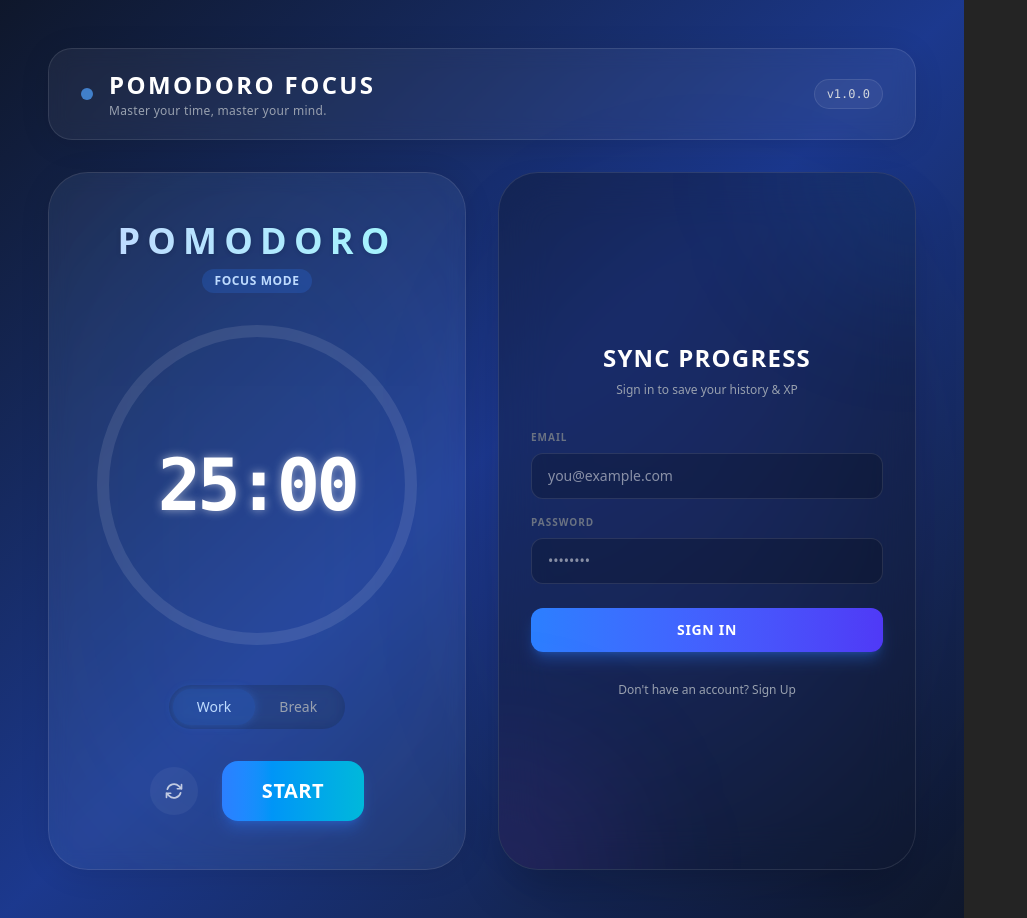
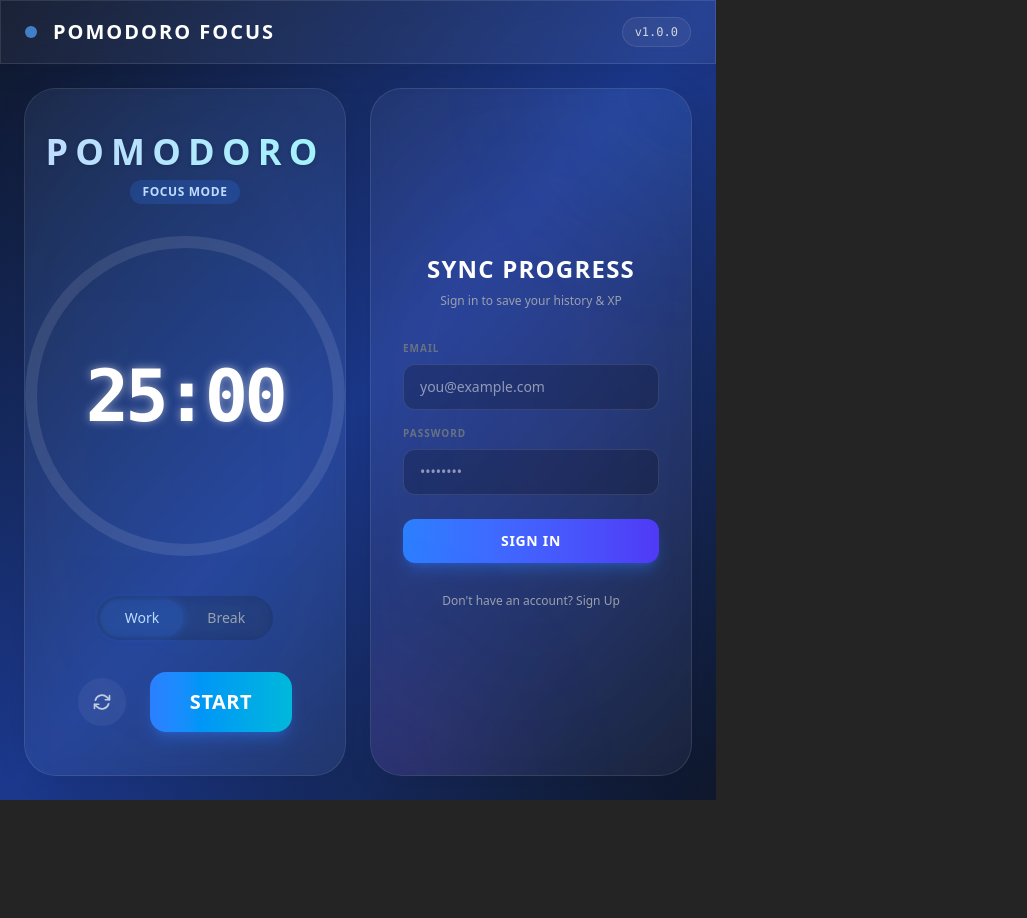
Before and after one commit to genkis3zu/pomodoro-timer-app, a React (Vite) app: page / in a window 1280 px wide. Shown: the whole page, without its empty margins (0-1027 px from the left). After the commit the page ends 800 px from the top, so only its background shows below. Built offline with nearby package versions, Linux system fonts and the light colour scheme.

Commit message:
Refactor: Implement full-screen split layout

```diff
--- a/src/App.jsx
+++ b/src/App.jsx
@@ -34,10 +34,6 @@ function App() {
             fetchProfile();
             fetchHistory();
         } else {
-            // Reset or load local data for guest?
-            // For now, just reset to empty/default for guest to avoid confusion,
-            // or keep local state if we want guest persistence (not implemented yet).
-            // User said "only those who authenticate will have history saved", so resetting is safer.
             setHistory([]);
             setTotalXP(0);
         }
@@ -71,7 +67,6 @@ function App() {
 
             if (error) throw error;
             if (data) {
-                // Map Supabase data to local format if needed, or use directly
                 const formattedHistory = data.map(item => ({
                     id: item.id,
                     timestamp: item.created_at,
@@ -91,7 +86,7 @@ function App() {
         const newTotalXP = totalXP + xpGained;
         const newLevel = Math.floor(newTotalXP / 100) + 1;
 
-        // Optimistic UI Update (Always update local state)
+        // Optimistic UI Update
         setTotalXP(newTotalXP);
         const newSession = {
             id: Date.now(), // Temporary ID
@@ -105,7 +100,6 @@ function App() {
         // Only sync if logged in
         if (session?.user) {
             try {
-                // 1. Insert Session
                 const { error: sessionError } = await supabase
                     .from('sessions')
                     .insert([
@@ -120,7 +114,6 @@ function App() {
                     ]);
                 if (sessionError) throw sessionError;
 
-                // 2. Update Profile
                 const { error: profileError } = await supabase
                     .from('profiles')
                     .update({ total_xp: newTotalXP, level: newLevel, updated_at: new Date() })
@@ -149,16 +142,13 @@ function App() {
     }
 
     return (
-        <div className={`min-h-screen w-full transition-colors duration-1000 ease-in-out ${getBackgroundClass()} text-white overflow-y-auto font-sans selection:bg-pink-500/30`}>
-            <div className="container mx-auto min-h-screen p-6 lg:p-12 flex flex-col max-w-7xl relative">
-
-                {/* Header */}
-                <header className="mb-8 flex justify-between items-center glass px-8 py-5 rounded-3xl border border-white/10 shadow-lg relative z-10">
+        <div className={`min-h-screen w-full transition-colors duration-1000 ease-in-out ${getBackgroundClass()} text-white overflow-hidden font-sans selection:bg-pink-500/30 flex flex-col`}>
+            {/* Header - Fixed height or minimal padding */}
+            <header className="flex-none px-6 py-4 flex justify-between items-center glass border-b border-white/5 relative z-20">
                 <div className="flex items-center gap-4">
                     <div className={`w-3 h-3 rounded-full animate-pulse ${mode === 'work' ? 'bg-blue-400' : 'bg-emerald-400'}`}></div>
                     <div>
-                            <h1 className="text-2xl font-bold tracking-widest uppercase">Pomodoro Focus</h1>
-                            <p className="text-xs text-gray-400 tracking-wide mt-0.5">Master your time, master your mind.</p>
+                        <h1 className="text-xl font-bold tracking-widest uppercase">Pomodoro Focus</h1>
                     </div>
                 </div>
                 <div className="flex items-center gap-4">
@@ -176,33 +166,35 @@ function App() {
                 </div>
             </header>
 
-                <div className="grid grid-cols-1 lg:grid-cols-2 gap-8 flex-1 items-start relative z-10">
+            {/* Main Content - Fills remaining height */}
+            <div className="flex-1 w-full p-4 lg:p-6 grid grid-cols-1 lg:grid-cols-2 gap-4 lg:gap-6 relative z-10 overflow-hidden">
+
                 {/* Left Panel: Timer */}
-                    <div className="h-full flex flex-col">
-                        <div className="glass p-12 rounded-[2.5rem] shadow-2xl w-full h-full min-h-[600px] flex flex-col items-center justify-center relative border border-white/10 overflow-hidden">
+                <div className="h-full w-full glass rounded-[2rem] shadow-2xl flex flex-col items-center justify-center relative border border-white/10 overflow-hidden">
                     {/* Decorative background glow */}
                     <div className={`absolute top-1/2 left-1/2 -translate-x-1/2 -translate-y-1/2 w-[120%] h-[120%] rounded-full blur-[120px] opacity-10 pointer-events-none ${mode === 'work' ? 'bg-blue-500' : 'bg-emerald-500'}`}></div>
                     <div className="relative z-10 w-full flex-1 flex flex-col justify-center">
                         <Timer mode={mode} setMode={setMode} onComplete={handleTimerComplete} />
                     </div>
                 </div>
-                    </div>
 
                 {/* Right Panel: Dashboard or Auth */}
-                    <div className="h-full flex flex-col">
-                        <div className="h-full min-h-[600px] relative">
+                <div className="h-full w-full glass rounded-[2rem] shadow-2xl flex flex-col relative border border-white/10 overflow-hidden">
+                    <div className="h-full w-full relative flex flex-col">
                         {/* Decorative background glow for Right Panel */}
                         <div className={`absolute top-1/2 left-1/2 -translate-x-1/2 -translate-y-1/2 w-[80%] h-[80%] rounded-full blur-[100px] opacity-10 pointer-events-none ${mode === 'work' ? 'bg-indigo-500' : 'bg-teal-500'}`}></div>
 
                         {session ? (
+                            <div className="flex-1 overflow-hidden p-6">
                                 <Dashboard
                                     history={history}
                                     currentTask={currentTask}
                                     setCurrentTask={setCurrentTask}
                                     totalXP={totalXP}
                                 />
+                            </div>
                         ) : (
-                                <div className="h-full flex flex-col gap-6 text-white p-8 rounded-[2.5rem] bg-slate-900/40 backdrop-blur-xl border border-white/10 shadow-2xl items-center justify-center relative overflow-hidden">
+                            <div className="h-full w-full flex flex-col gap-6 text-white p-8 items-center justify-center relative overflow-hidden">
                                 {/* Inner Glow */}
                                 <div className="absolute top-0 right-0 w-64 h-64 bg-blue-500/10 rounded-full blur-3xl -mr-32 -mt-32 pointer-events-none"></div>
                                 <div className="absolute bottom-0 left-0 w-64 h-64 bg-purple-500/10 rounded-full blur-3xl -ml-32 -mb-32 pointer-events-none"></div>
@@ -214,7 +206,6 @@ function App() {
                 </div>
             </div>
         </div>
-        </div>
     );
 }
 
```
Lines whose indentation alone changed are shown as unchanged.
